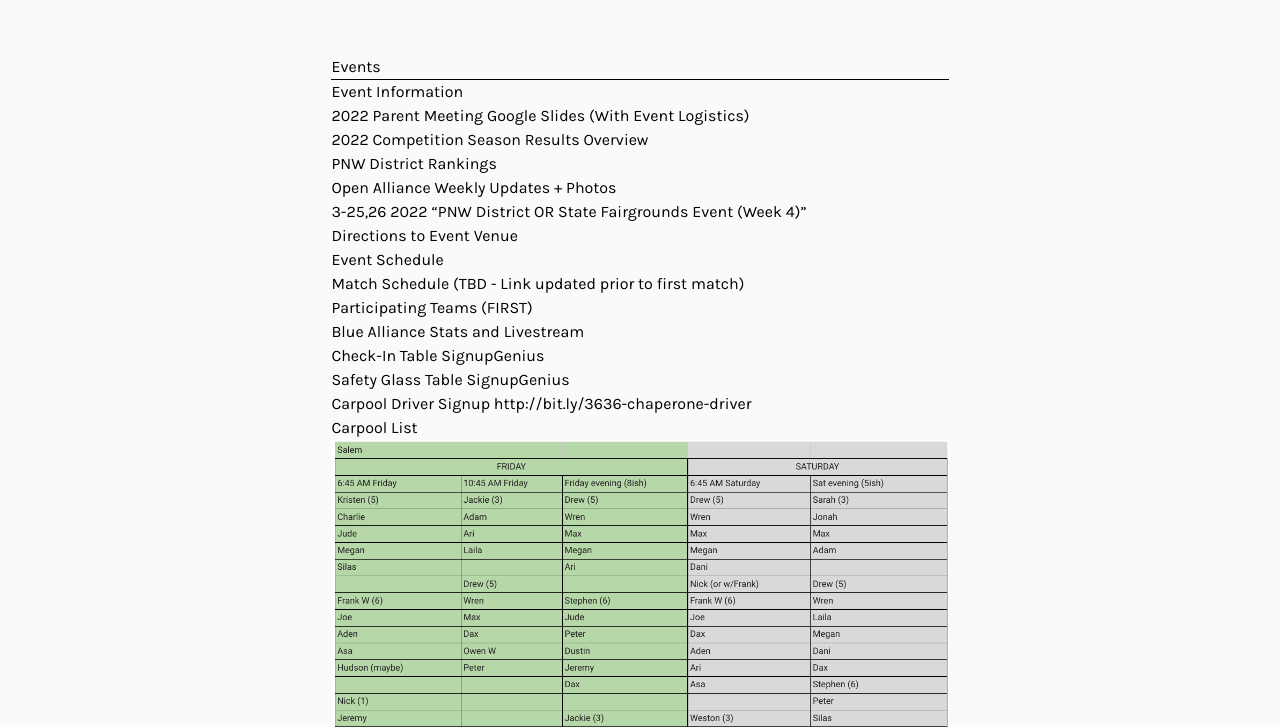
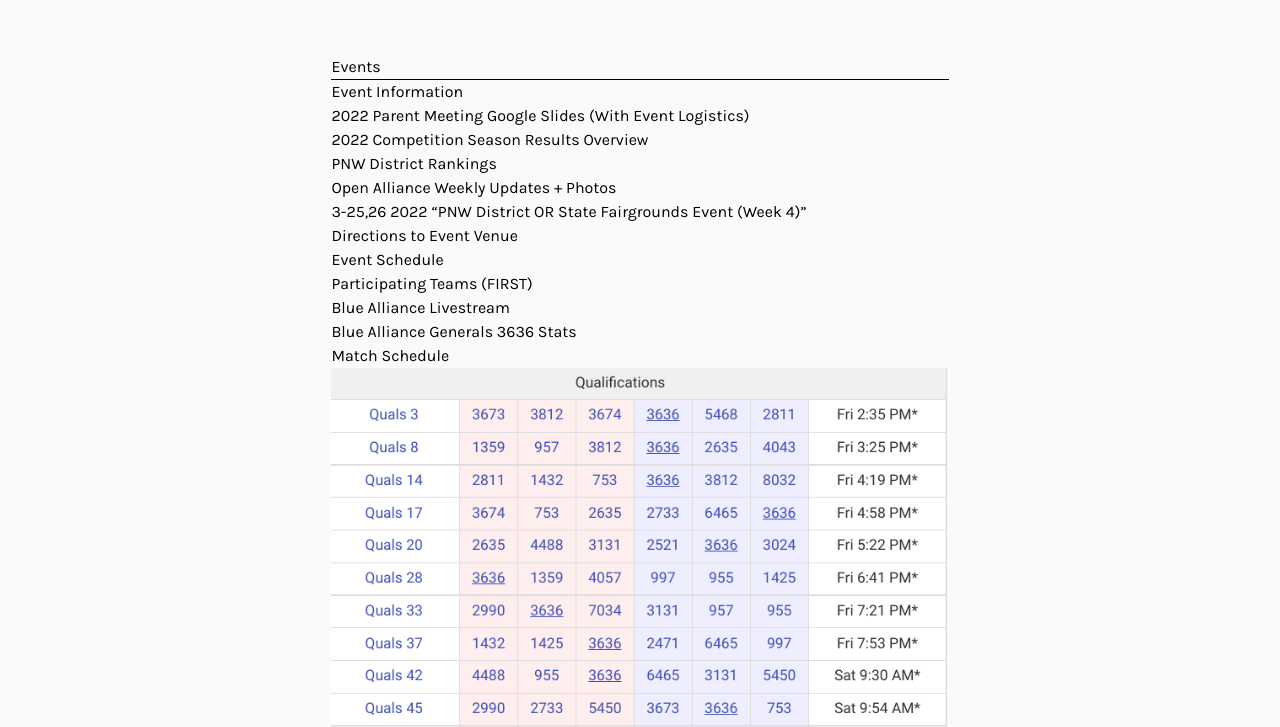
Before and after one commit to FRC3636/website, a Gatsby site: page /events/ in a window 1280 px wide. Shown: the part 73-800 px from the top of the page. Built offline with nearby package versions, Linux system fonts and the light colour scheme; Gatsby itself is replaced by a stand-in of ours; what @tailwindcss/typography would draw is missing.

Commit message:
Update Pages “events”

```diff
--- a/content/pages/events.md
+++ b/content/pages/events.md
@@ -17,17 +17,21 @@ title: Events
 
 [Event Schedule](https://drive.google.com/file/d/1R8lts-gLlngEpz8RPVEyq6QZCyJcrV_T/view)
 
-Match Schedule (TBD - Link updated prior to first match)
-
 [Participating Teams (FIRST)](https://www.firstinspires.org/team-event-search/event?id=56576)
 
-[Blue Alliance Stats and Livestream ](https://www.thebluealliance.com/event/2022orsal)
+[Blue Alliance  Livestream ](https://www.thebluealliance.com/event/2022orsal)
+
+[Blue Alliance Generals 3636 Stats](https://www.thebluealliance.com/team/3636/2022)
+
+Match Schedule
+
+![](/media/salem_schedule.png)
+
+
 
 [Check-In Table SignupGenius](https://www.signupgenius.com/go/10c0e4da5a92ea3f9c61-oregon)
 
 [Safety Glass Table SignupGenius](https://www.signupgenius.com/go/10c0e4da5a92ea3f9c61-oregon1)
-
-
 
 Carpool Driver Signup <http://bit.ly/3636-chaperone-driver>
 
```
Also changed, not shown: static/media/salem_schedule.png (added).
